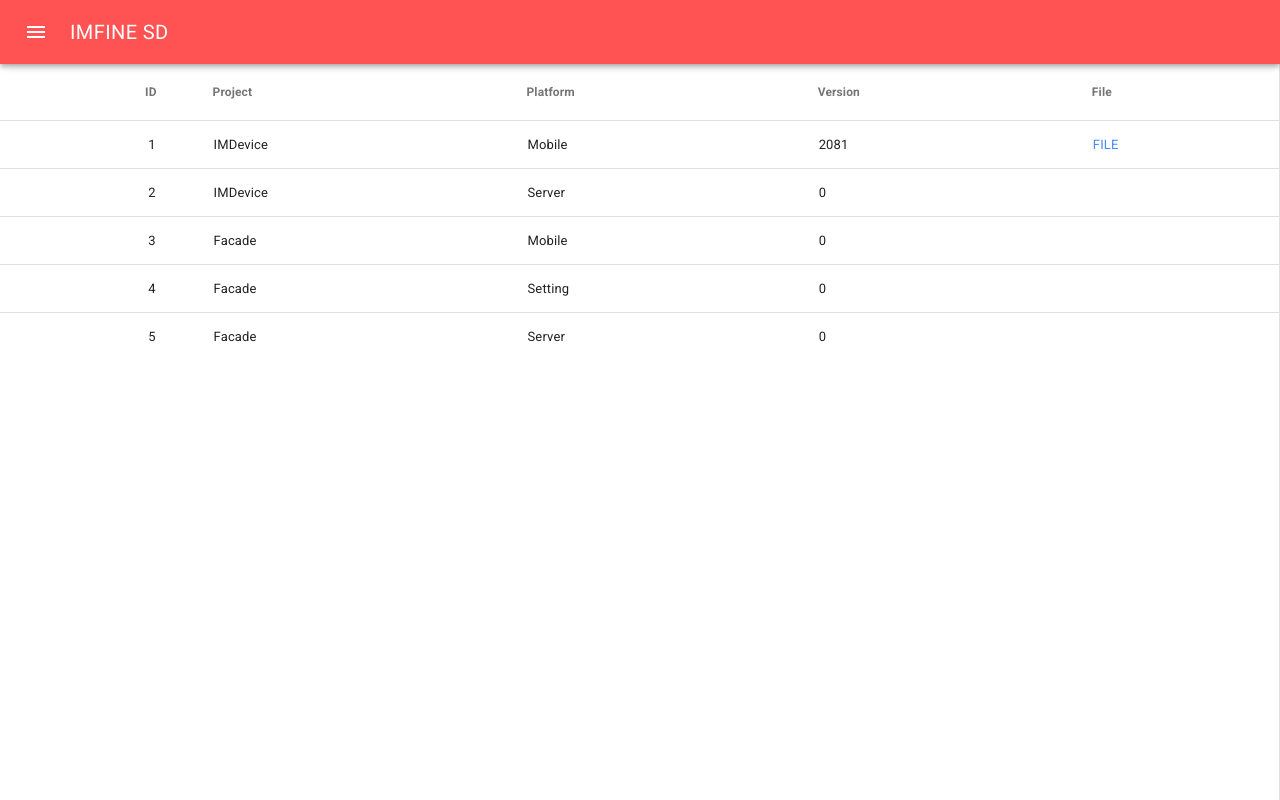
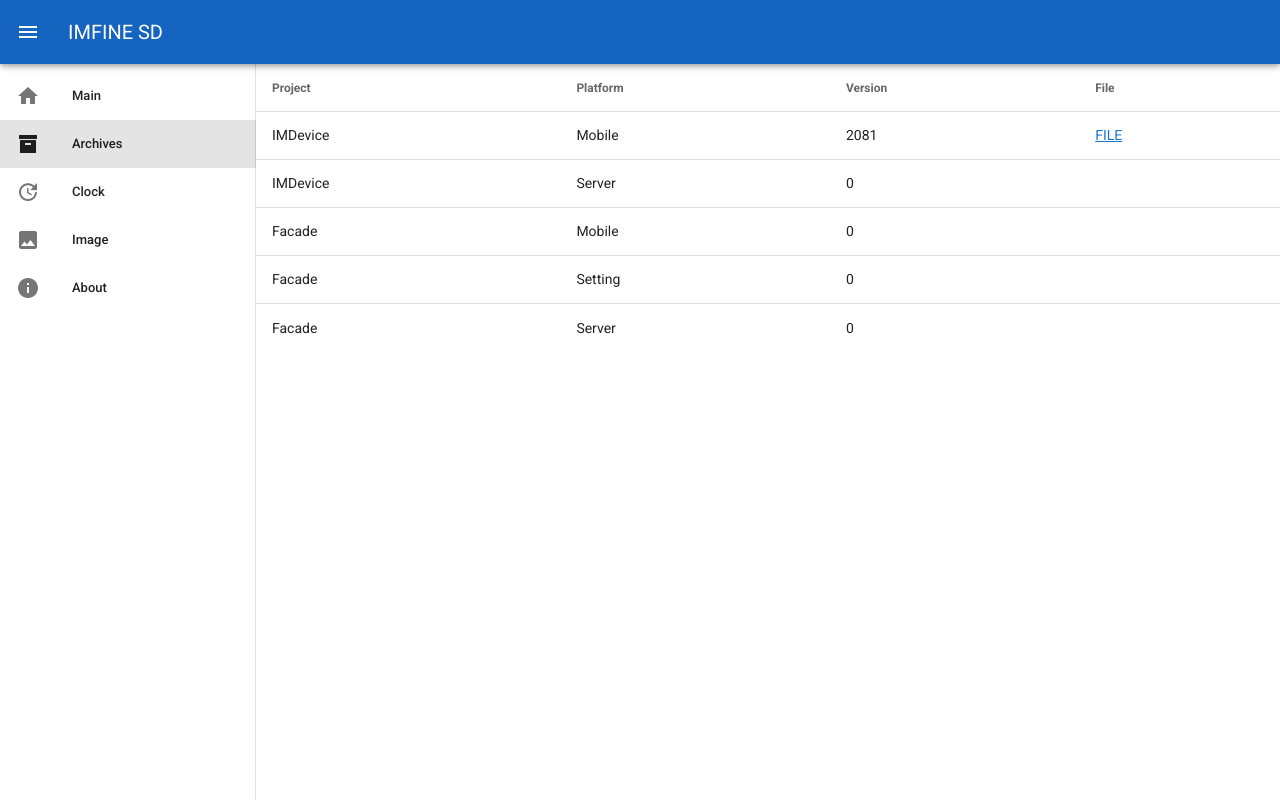
Before and after one commit to imfine-sd/imfine-sd.github.io, a Vue app in the folder sd-blog/: page /archives in a window 1280 px wide. Built offline with nearby package versions, Linux system fonts and the light colour scheme.

Commit message:
vuetify로 변경

```diff
--- a/sd-blog/public/index.html
+++ b/sd-blog/public/index.html
@@ -5,8 +5,9 @@
     <meta http-equiv="X-UA-Compatible" content="IE=edge">
     <meta name="viewport" content="width=device-width,initial-scale=1.0">
     <link rel="icon" href="<%= BASE_URL %>favicon.ico">
-    <link rel="stylesheet" href="//fonts.googleapis.com/css?family=Roboto:400,500,700,400italic|Material+Icons">
     <title><%= htmlWebpackPlugin.options.title %></title>
+    <link rel="stylesheet" href="https://fonts.googleapis.com/css?family=Roboto:100,300,400,500,700,900">
+    <link rel="stylesheet" href="https://cdn.jsdelivr.net/npm/@mdi/font@latest/css/materialdesignicons.min.css">
   </head>
   <body>
     <noscript>
--- a/sd-blog/src/App.vue
+++ b/sd-blog/src/App.vue
@@ -1,107 +1,65 @@
+<template>
+  <v-app id="inspire">
+    <v-navigation-drawer
+      v-model="drawer"
+      :clipped="$vuetify.breakpoint.lgAndUp"
+      app
+    >
+      <v-list dense>
+        <template v-for="item in items">
+          <v-list-item
+            :key="item.text"
+            :to="item.path"
+            link
+          >
+            <v-list-item-action>
+              <v-icon>{{ item.icon }}</v-icon>
+            </v-list-item-action>
+            <v-list-item-content>
+              <v-list-item-title>
+                {{ item.text }}
+              </v-list-item-title>
+            </v-list-item-content>
+          </v-list-item>
+        </template>
+      </v-list>
+    </v-navigation-drawer>
 
-<template>
-  <div class="page-container">
-    <md-app>
-      <md-app-toolbar class="md-accent">
-        <md-button class="md-icon-button" @click="toggleMenu" v-if="!menuVisible">
-          <md-icon>menu</md-icon>
-        </md-button>
-        <router-link to="/">
-          <span class="md-title">
-            IMFINE SD
-          </span>
-        </router-link>
-      </md-app-toolbar>
-
-      <md-app-drawer :md-active.sync="menuVisible" md-persistent="full">
-        <md-toolbar class="md-transparent" md-elevation="0">
-          <span>Menu</span>
-
-          <div class="md-toolbar-section-end">
-            <md-button class="md-icon-button md-dense" @click="toggleMenu">
-              <md-icon>keyboard_arrow_left</md-icon>
-            </md-button>
-          </div>
-        </md-toolbar>
-
-        <md-list>
-          <router-link to="/archives">
-            <md-list-item>
-              <md-icon>archive</md-icon>
-              <span class="md-list-item-text">Archive</span>
-            </md-list-item>
-          </router-link>
-
-          <router-link to="/clock">
-            <md-list-item>
-              <md-icon>access_time</md-icon>
-              <span class="md-list-item-text">Clock</span>
-            </md-list-item>
-          </router-link>
-
-          <router-link to="/image">
-            <md-list-item>
-                <md-icon>collections</md-icon>
-                <span class="md-list-item-text">Image</span>
-            </md-list-item>
-          </router-link>
-
-          <router-link to="/about">
-            <md-list-item>
-                <md-icon>info</md-icon>
-                <span class="md-list-item-text">About</span>
-            </md-list-item>
-          </router-link>
-
-        </md-list>
-      </md-app-drawer>
-
-      <md-app-content class="contents">
-        <router-view></router-view>
-      </md-app-content>
-    </md-app>
-  </div>
+    <v-app-bar
+      :clipped-left="$vuetify.breakpoint.lgAndUp"
+      app
+      color="blue darken-3"
+      dark
+    >
+      <v-app-bar-nav-icon @click.stop="drawer = !drawer"></v-app-bar-nav-icon>
+      <v-toolbar-title
+        style="width: 300px"
+        class="ml-0 pl-4"
+      >
+        <v-toolbar-title>IMFINE SD</v-toolbar-title>
+      </v-toolbar-title>
+      <v-spacer></v-spacer>
+    </v-app-bar>
+    <v-main>
+      <router-view />
+    </v-main>
+  </v-app>
 </template>
 
 <script>
   export default {
-    name: 'App',
+    props: {
+      source: String,
+    },
     data: () => ({
-      menuVisible: false
+      drawer: null,
+      items: [
+        { icon: 'mdi-home', text: 'Main', path: '/' },
+        { icon: 'mdi-archive', text: 'Archives', path: '/archives' },
+        { icon: 'mdi-update', text: 'Clock', path: '/clock' },
+        { icon: 'mdi-image', text: 'Image', path: '/image' },
+        { icon: 'mdi-information', text: 'About', path: '/about' },
+      ],
     }),
-    methods: {
-      toggleMenu () {
-        this.menuVisible = !this.menuVisible
-      }
-    }
   }
 </script>
-
-<style scoped>
-  .page-container {
-    margin: 0 auto;
-    position: absolute;
-    height: 100%;
-    width: 100%;
-  }
-
-  .md-app {
-    position: absolute;
-    width: 100%;
-    height: 100%;
-    border: 1px solid rgba(#000, .12);
-  }
-
-  .md-drawer {
-    width: 230px;
-    max-width: calc(100vw - 125px);
-  }
-
-  .contents {
-    position: sticky;
-    height: 100%;
-    width: 100%;
-    margin: 0;
-    padding: 0;
-  }
-</style>
--- a/sd-blog/src/components/About.vue
+++ b/sd-blog/src/components/About.vue
@@ -3,7 +3,7 @@
     <div class="logo">
       <img id="icon" src="../../src/assets/sd.png" />
     </div>
-    <div class="info">
+    <div class="information">
       <b>Technical Inquiry</b>
       <div>jongun.won@im-fine.co.kr</div>
       <div>suyoung.kim@im-fine.co.kr</div>
@@ -113,7 +113,7 @@ export default {
   align-items: center;
 }
 
-.info {
+.information {
   pointer-events: none;
   position: absolute;
   bottom: 0;
--- a/sd-blog/src/components/Archives.vue
+++ b/sd-blog/src/components/Archives.vue
@@ -1,57 +1,27 @@
 <template>
   <div>
-    <md-table>
-      <md-table-row>
-        <md-table-head md-numeric>ID</md-table-head>
-        <md-table-head>Project</md-table-head>
-        <md-table-head>Platform</md-table-head>
-        <md-table-head>Version</md-table-head>
-        <md-table-head>File</md-table-head>
-      </md-table-row>
-
-      <md-table-row>
-        <md-table-cell md-numeric>1</md-table-cell>
-        <md-table-cell>IMDevice</md-table-cell>
-        <md-table-cell>Mobile</md-table-cell>
-        <md-table-cell>2081</md-table-cell>
-        <md-table-cell>
-          <a href="https://github.com/imfine-sd/SD_ARCHIVES/raw/master/IMDevice/imdevice.apk" >FILE</a>
-        </md-table-cell>
-      </md-table-row>
-
-      <md-table-row>
-        <md-table-cell md-numeric>2</md-table-cell>
-        <md-table-cell>IMDevice</md-table-cell>
-        <md-table-cell>Server</md-table-cell>
-        <md-table-cell>0</md-table-cell>
-        <md-table-cell></md-table-cell>
-      </md-table-row>
-
-      <md-table-row>
-        <md-table-cell md-numeric>3</md-table-cell>
-        <md-table-cell>Facade</md-table-cell>
-        <md-table-cell>Mobile</md-table-cell>
-        <md-table-cell>0</md-table-cell>
-        <md-table-cell></md-table-cell>
-      </md-table-row>
-
-      <md-table-row>
-        <md-table-cell md-numeric>4</md-table-cell>
-        <md-table-cell>Facade</md-table-cell>
-        <md-table-cell>Setting</md-table-cell>
-        <md-table-cell>0</md-table-cell>
-        <md-table-cell></md-table-cell>
-      </md-table-row>
-
-      <md-table-row>
-        <md-table-cell md-numeric>5</md-table-cell>
-        <md-table-cell>Facade</md-table-cell>
-        <md-table-cell>Server</md-table-cell>
-        <md-table-cell>0</md-table-cell>
-        <md-table-cell></md-table-cell>
-      </md-table-row>
-
-    </md-table>
+    <v-simple-table>
+      <template v-slot:default>
+        <thead>
+          <tr>
+            <th class="text-left">Project</th>
+            <th class="text-left">Platform</th>
+            <th class="text-left">Version</th>
+            <th class="text-left">File</th>
+          </tr>
+        </thead>
+        <tbody>
+          <tr v-for="item in files" :key="item.name">
+            <td>{{ item.project }}</td>
+            <td>{{ item.platform }}</td>
+            <td>{{ item.version }}</td>
+            <td>
+              <a v-if="item.version > 0" :href="item.file">FILE</a>
+            </td>
+          </tr>
+        </tbody>
+      </template>
+    </v-simple-table>
   </div>
 </template>
 
@@ -59,6 +29,38 @@
 export default {
   data() {
     return {
+      files: [
+        {
+          project: 'IMDevice',
+          platform: 'Mobile',
+          version: 2081,
+          file: 'https://github.com/imfine-sd/SD_ARCHIVES/raw/master/IMDevice/imdevice.apk',
+        },
+        {
+          project: 'IMDevice',
+          platform: 'Server',
+          version: 0,
+          file: '',
+        },
+        {
+          project: 'Facade',
+          platform: 'Mobile',
+          version: 0,
+          file: '',
+        },
+        {
+          project: 'Facade',
+          platform: 'Setting',
+          version: 0,
+          file: '',
+        },
+        {
+          project: 'Facade',
+          platform: 'Server',
+          version: 0,
+          file: '',
+        },
+      ]
     }
   },
 }
--- a/sd-blog/src/components/Clock.vue
+++ b/sd-blog/src/components/Clock.vue
@@ -7,15 +7,15 @@
         <p class="time sec" :style="{fontSize: font_scale+'vh'}">{{ sec_info }}</p>
       </div>
     </div>
-    <div class="btn add">
-      <md-button class="md-fab" @click="setFontScaleValue(1);">
-        <md-icon>add</md-icon>
-      </md-button>
+    <div class="btn add" @click="setFontScaleValue(1);">
+      <v-btn color="primary" fab x-large dark>
+        <v-icon>mdi-plus</v-icon>
+      </v-btn>
     </div>
     <div class="btn remove" @click="setFontScaleValue(-1);">
-      <md-button class="md-fab">
-        <md-icon>remove</md-icon>
-      </md-button>
+      <v-btn color="primary" fab x-large dark>
+        <v-icon>mdi-minus</v-icon>
+      </v-btn>
     </div>
   </div>
 </template>
--- /dev/null
+++ b/sd-blog/src/plugins/vuetify.js
@@ -0,0 +1,7 @@
+import Vue from 'vue';
+import Vuetify from 'vuetify/lib';
+
+Vue.use(Vuetify);
+
+export default new Vuetify({
+});
--- a/sd-blog/vue.config.js
+++ b/sd-blog/vue.config.js
@@ -1,13 +1,14 @@
 module.exports = {
-  publicPath: process.env.NODE_ENV === 'production'
-    ? '/'
-    : '/',
-  outputDir: '../docs',
-  runtimeCompiler: true,
-  configureWebpack: {
-    devtool: 'source-map'
+  "publicPath": "/",
+  "outputDir": "../docs",
+  "runtimeCompiler": true,
+  "configureWebpack": {
+    "devtool": "source-map"
   },
-  devServer: {
-    proxy: 'https://github.com/imfine-sd/SD_ARCHIVES/raw/master/'
-  }
+  "devServer": {
+    "proxy": "https://github.com/imfine-sd/SD_ARCHIVES/raw/master/"
+  },
+  "transpileDependencies": [
+    "vuetify"
+  ]
 }
```
Also changed, not shown: sd-blog/package.json (+6 -3 lines), sd-blog/src/main.js (+3 -5 lines), sd-blog/src/assets/logo.svg (added), 1 other file (tests, documents, lock files or other folders).
